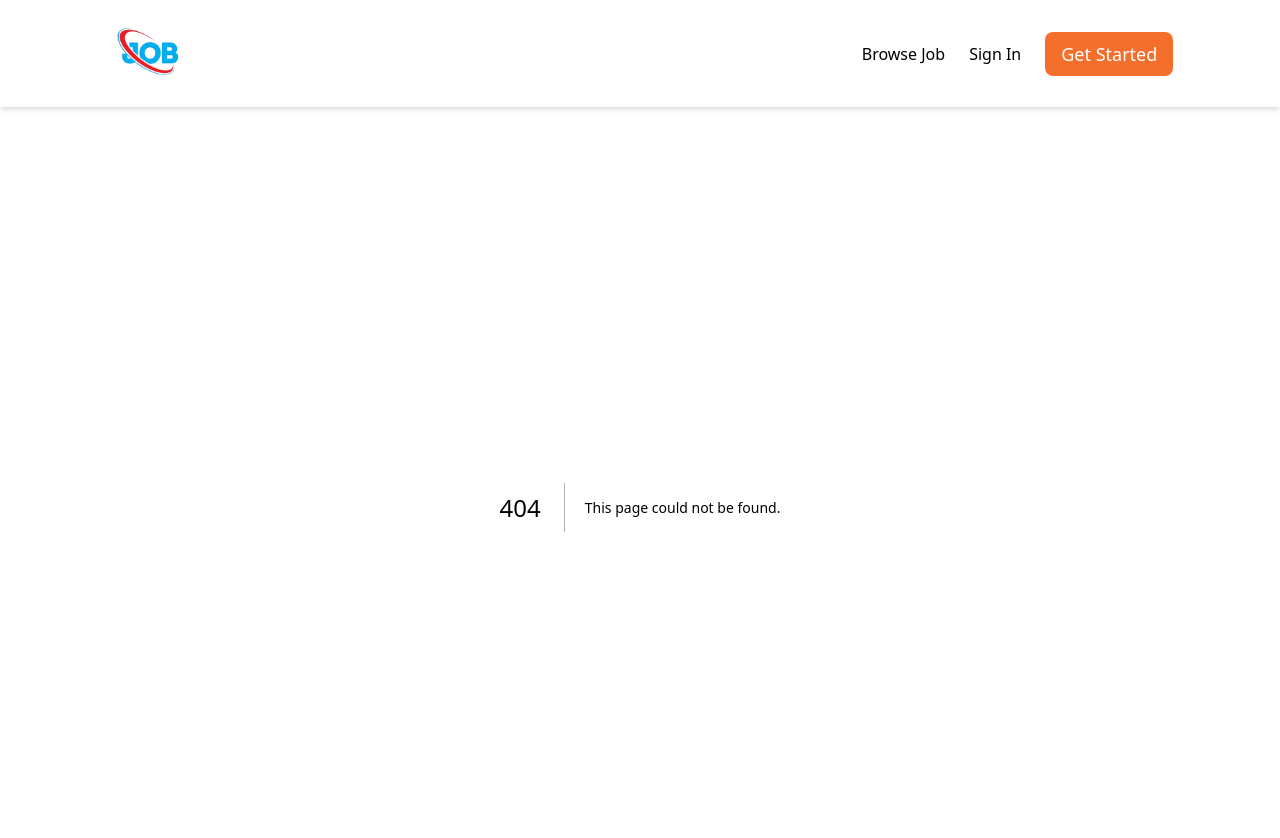
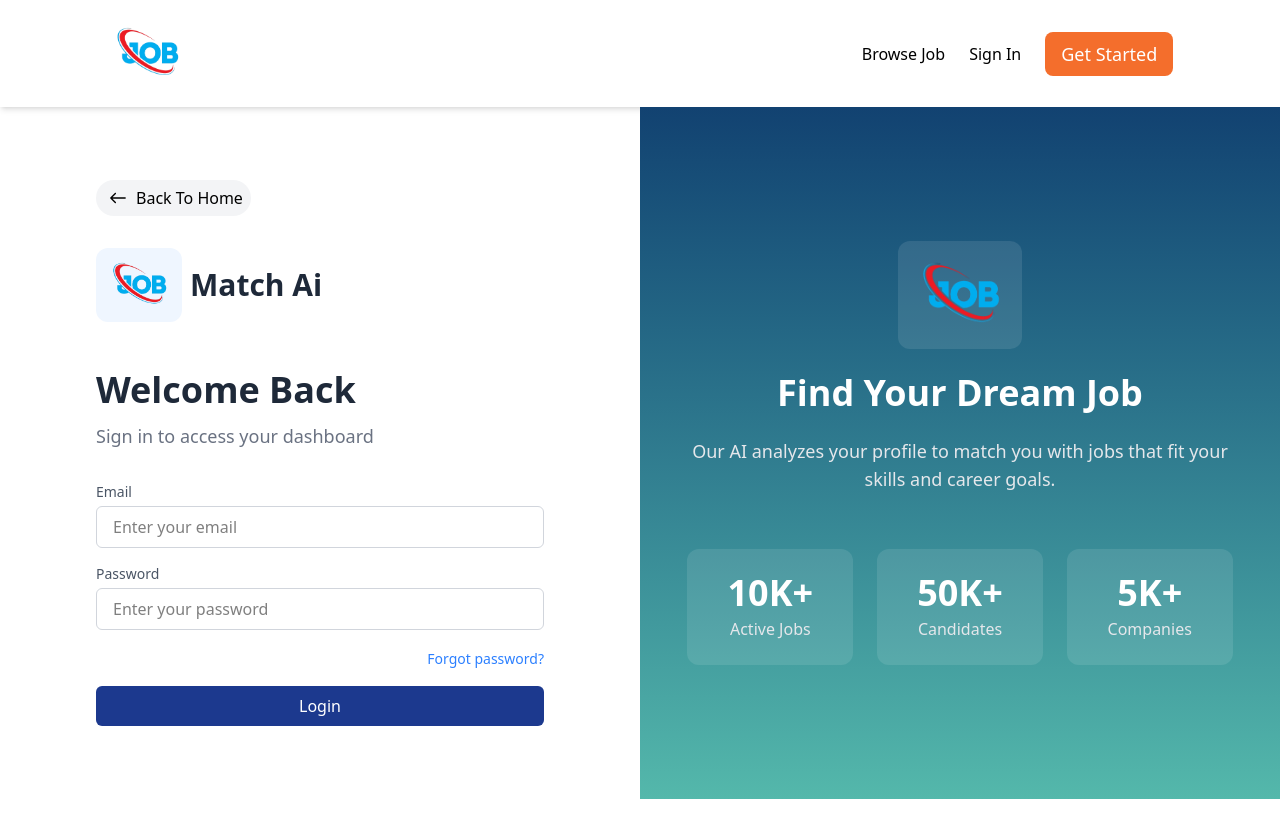
Before and after one commit to Md-Shakib-Akando/AI-Powered-Job-Matching-Career-Guidance-Portal, a Next.js app: page /login in a window 1280 px wide. Before the commit this address had no page. Shown: the top 838 px of the page. After the commit the page ends 800 px from the top, so only its background shows below. Built offline with nearby package versions, Linux system fonts and the light colour scheme.

Commit message:
designed login page

```diff
--- a/app/Components/Navbar/page.tsx
+++ b/app/Components/Navbar/page.tsx
@@ -15,10 +15,10 @@ export default function Navbar() {
                     </div>
                     <div className='flex gap-3 md:gap-6 items-center'>
                         <Link href="/jobs">Browse Job</Link>
-                        <Link href="/">
+                        <Link href="/login">
                             Sign In
                         </Link>
-                        <Link href="/"> <button className='text-white bg-[#f46e2c] md:text-lg rounded-lg px-4 py-2'>
+                        <Link href="/login"> <button className='text-white bg-[#f46e2c] md:text-lg rounded-lg px-4 py-2'>
                             Get Started
                         </button></Link>
 
--- /dev/null
+++ b/app/login/page.tsx
@@ -0,0 +1,117 @@
+import React from 'react'
+import { IoIosArrowRoundBack } from 'react-icons/io'
+import logo from '../../public/assets/logo.png'
+import Image from 'next/image'
+import Link from 'next/link'
+
+export default function Login() {
+    return (
+        <div className="min-h-[calc(100vh-108px)] flex">
+
+
+            <div className="w-full lg:w-1/2 flex justify-center items-center px-4">
+                <div className="w-full max-w-md">
+
+                    <Link href="/">
+                        <p className="flex gap-1 items-center bg-gray-100 w-fit px-2 py-1 rounded-full mb-8 cursor-pointer">
+                            <IoIosArrowRoundBack size={28} /> Back To Home
+                        </p>
+                    </Link>
+
+                    <div className="flex gap-2 items-center mb-12">
+                        <div className='bg-blue-50 p-2 rounded-xl'>
+                            <Image src={logo} alt="Logo" width={70} height={70} />
+                        </div>
+                        <h1 className="text-3xl font-bold text-gray-800">Match Ai</h1>
+                    </div>
+
+                    <div className="mb-8">
+                        <h1 className="text-4xl font-bold text-gray-800 mb-3">
+                            Welcome Back
+                        </h1>
+                        <p className="text-lg text-gray-500">
+                            Sign in to access your dashboard
+                        </p>
+                    </div>
+
+                    <form className="space-y-4">
+
+                        <div className="flex flex-col gap-1">
+                            <label className="text-sm font-medium text-gray-600">
+                                Email
+                            </label>
+                            <input
+                                type="email"
+                                placeholder="Enter your email"
+                                className="border border-gray-300 rounded-md px-4 py-2
+                focus:outline-none focus:ring-2 focus:ring-blue-500 transition"
+                            />
+                        </div>
+
+
+                        <div className="flex flex-col gap-1">
+                            <label className="text-sm font-medium text-gray-600">
+                                Password
+                            </label>
+                            <input
+                                type="password"
+                                placeholder="Enter your password"
+                                className="border border-gray-300 rounded-md px-4 py-2
+                focus:outline-none focus:ring-2 focus:ring-blue-500 transition"
+                            />
+                        </div>
+
+
+                        <div className="text-right">
+                            <a href="#" className="text-sm text-blue-500 hover:underline">
+                                Forgot password?
+                            </a>
+                        </div>
+
+
+                        <button
+                            type="submit"
+                            className="w-full bg-blue-900 text-white py-2 rounded-md
+              hover:bg-blue-900 transition font-medium"
+                        >
+                            Login
+                        </button>
+                    </form>
+                </div>
+            </div>
+
+
+            <div className="hidden lg:flex w-1/2 bg-gradient-to-b from-[#124271] to-[#54b8ab]">
+                <div className="flex flex-col justify-center items-center w-full text-white px-6">
+
+                    <div className="bg-white/10 p-3 rounded-xl">
+                        <Image src={logo} alt="Logo" width={100} height={100} />
+                    </div>
+
+                    <h1 className="text-4xl font-bold text-center mt-6">
+                        Find Your Dream Job
+                    </h1>
+
+                    <p className="text-lg text-gray-200 text-center my-6 max-w-xl">
+                        Our AI analyzes your profile to match you with jobs that fit
+                        your skills and career goals.
+                    </p>
+
+                    <div className="grid grid-cols-1 md:grid-cols-3 gap-6 mt-8">
+                        {[
+                            { value: '10K+', label: 'Active Jobs' },
+                            { value: '50K+', label: 'Candidates' },
+                            { value: '5K+', label: 'Companies' },
+                        ].map((item, i) => (
+                            <div key={i} className="bg-white/10 rounded-xl px-10 py-6 text-center">
+                                <h1 className="text-4xl font-bold">{item.value}</h1>
+                                <p className="text-gray-200 mt-1">{item.label}</p>
+                            </div>
+                        ))}
+                    </div>
+
+                </div>
+            </div>
+        </div>
+    )
+}
```
